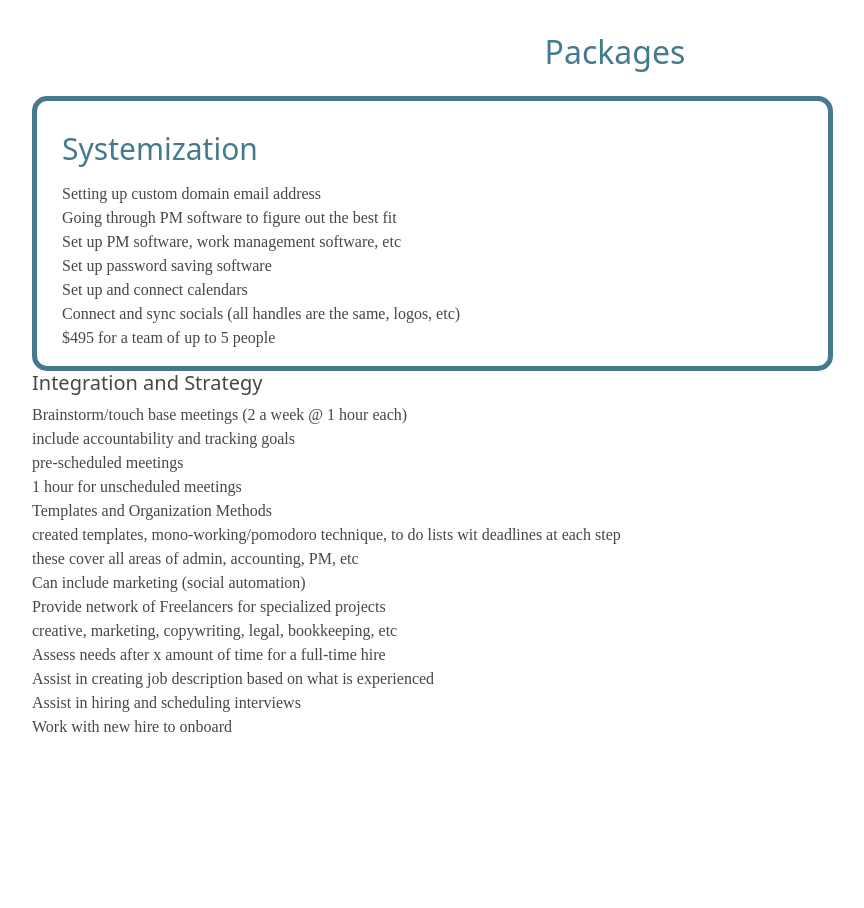
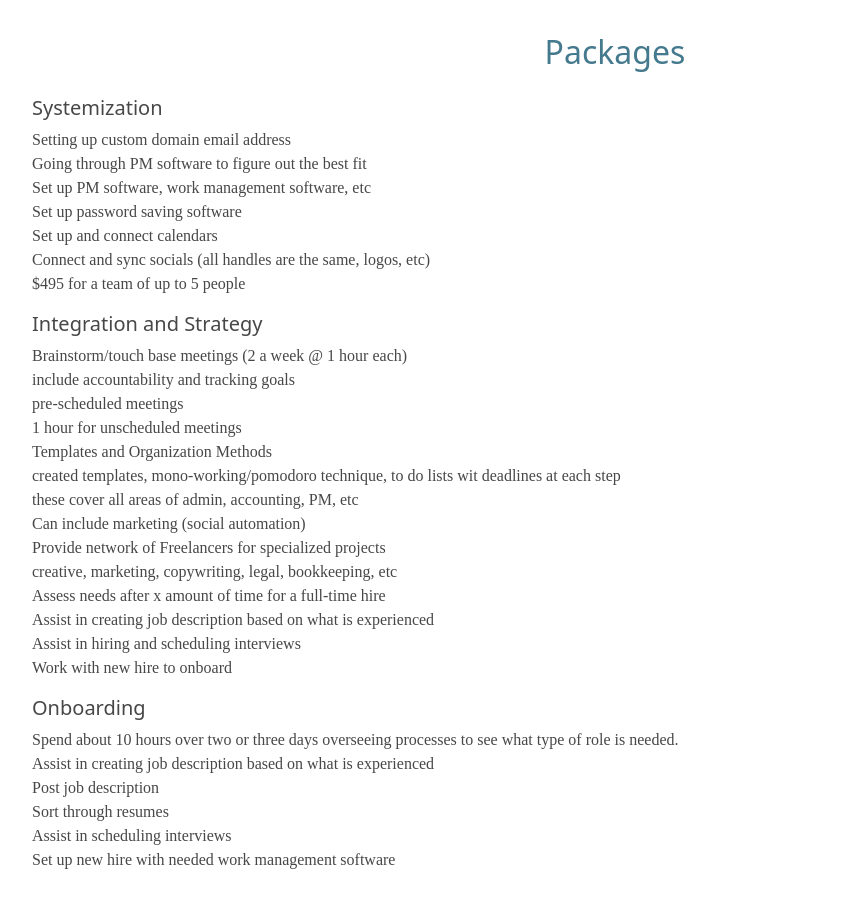
Before and after one commit to rhkearns/streamlined_1, a React (Create React App) app: page /packages in a window 1280 px wide. Shown: the part 356-1264 px from the top of the page, without its empty margins (25-889 px from the left). Before the commit the page ends 1145 px from the top, so only its background shows below. Built offline with nearby package versions, Linux system fonts and the light colour scheme; a web font is replaced by a local one.

Commit message:
adding ids for packages and third package

```diff
--- a/src/pages/Packages/Packages.jsx
+++ b/src/pages/Packages/Packages.jsx
@@ -8,7 +8,7 @@ const Packages = () => {
 			<img src={cover_img} alt="cover" id="cover-img" />
 			<h2 id="packages">Packages</h2>
 			<div className="packages-section">
-				<div id="systemization">
+				<div id="systemization-package">
 					<h5>Systemization</h5>
 					<p>Setting up custom domain email address
 					<br />Going through PM software to figure out the best fit
@@ -18,7 +18,7 @@ const Packages = () => {
 					<br />Connect and sync socials (all handles are the same, logos, etc)
 					<br />$495 for a team of up to 5 people</p>
 				</div>
-				<div id="integration">
+				<div id="integration-package">
 					<h5>Integration and Strategy</h5>
 					<p>Brainstorm/touch base meetings (2 a week @ 1 hour each)
 					<br />include accountability and tracking goals
@@ -35,6 +35,15 @@ const Packages = () => {
 					<br />Assist in hiring and scheduling interviews
 					<br />Work with new hire to onboard</p>
 				</div>
+				<div id="onboarding-package">
+					<h5>Onboarding</h5>
+					<p>Spend about 10 hours over two or three days overseeing processes to see what type of role is needed.
+					<br />Assist in creating job description based on what is experienced
+					<br />Post job description
+					<br />Sort through resumes
+					<br />Assist in scheduling interviews
+					<br />Set up new hire with needed work management software</p>
+				</div>
 			</div>
 		</div>
 	);
--- a/src/pages/Packages/Packages.scss
+++ b/src/pages/Packages/Packages.scss
@@ -18,3 +18,18 @@
   text-align: left;
   width: 70%;
 }
+#systemization-package
+#integration-package
+#onboarding-package {
+	border: 5px solid $blue;
+	border-radius: 15px;
+	padding: 15px 25px 0 25px;
+	color: $black;
+	background-color: rgba(255, 255, 255);
+
+	h5 {
+		color: $blue;
+		font-size: 30px;
+		margin: 15px 0;
+	}
+}
```
